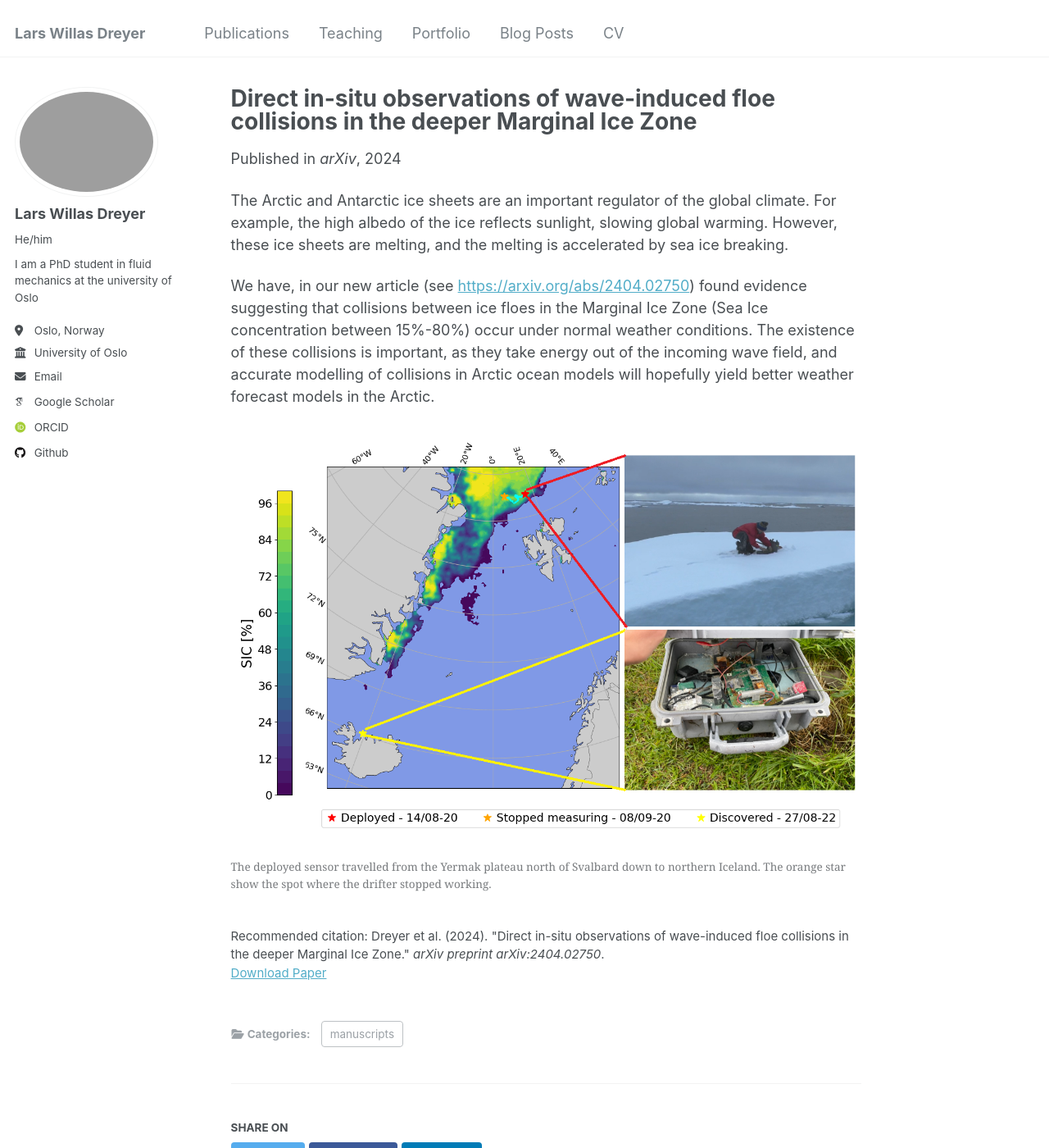
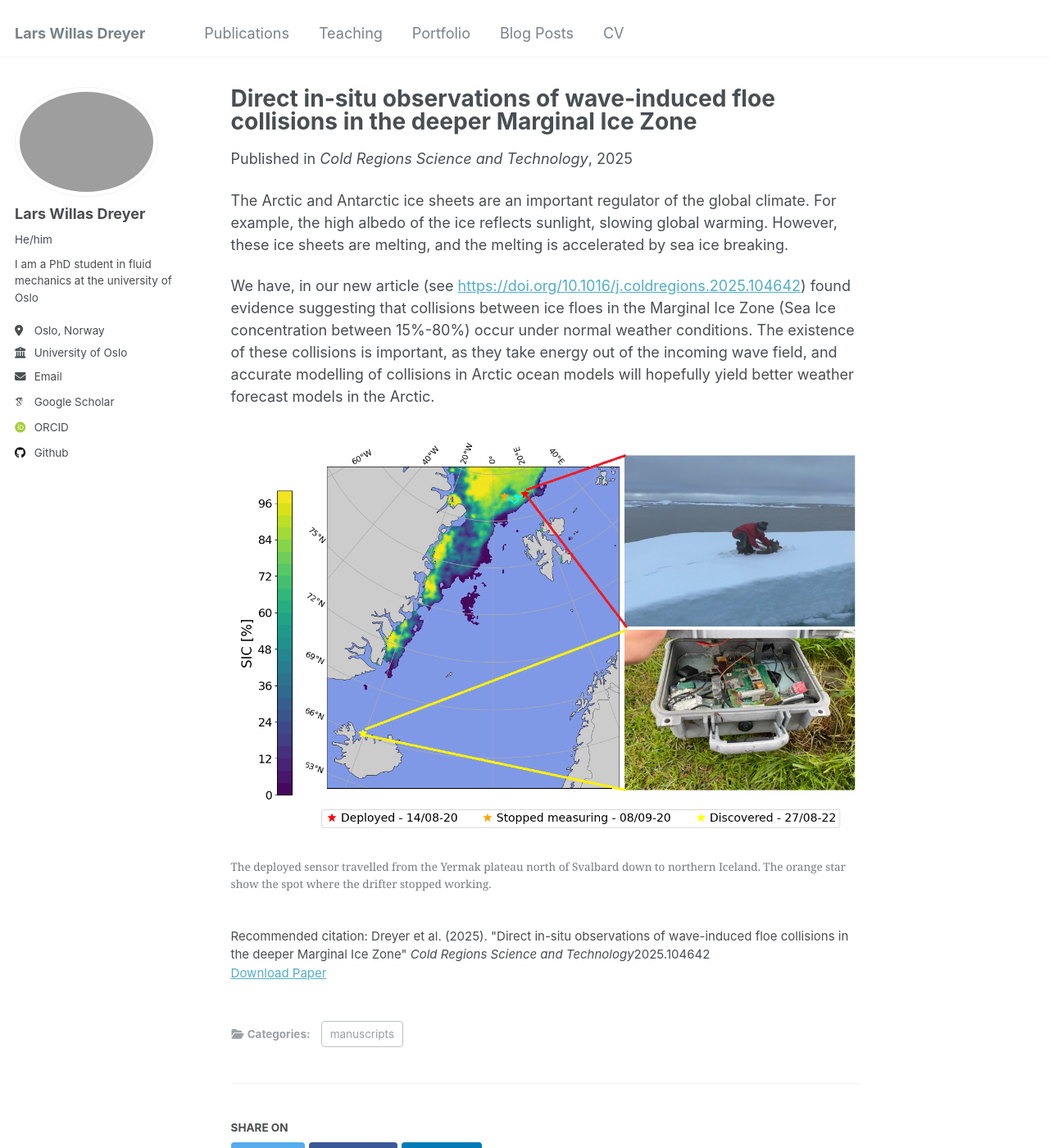
Before and after one commit to larswd/larswd.github.io, a Jekyll site: the page built from _publications/2024-03-04-MIZ-floe-floe-collisions-paper.md, in a window 1280 px wide and 1400 px high. Shown: the whole window at 82% size. Built offline with Jekyll 4.4.1, drawn with Linux system fonts in a browser that asks for light colours; some web fonts are replaced.

Commit message:
updated link to CRST

```diff
--- a/_publications/2024-03-04-MIZ-floe-floe-collisions-paper.md
+++ b/_publications/2024-03-04-MIZ-floe-floe-collisions-paper.md
@@ -2,19 +2,19 @@
 title: "Direct in-situ observations of wave-induced floe collisions in the deeper Marginal Ice Zone"
 collection: publications
 category: manuscripts
-permalink: /publication/2024-03-04-MIZ-floe-floe-collisions-paper
+permalink: /publication/2025-08-19-MIZ-floe-floe-collisions-paper
 excerpt: 'In this article, we present raw acceleration data recovered from a buoy placed on an ice sheet in the arctic marginal ice zone in 2020. We found anomalous and extreme acceleration events in some parts of the recovered data. These events are both phase locked with the wave field and unidirectional, making collisions between ice floes a likely candidate for these events.'
-date: 2024-03-04
-venue: 'arXiv'
-paperurl: 'larswd.github.io/pdf/MIZ_ice_collisions_preprint.pdf'
-citation: 'Dreyer et al. (2024). &quot;Direct in-situ observations of wave-induced floe collisions in the deeper Marginal Ice Zone.&quot; <i>arXiv preprint arXiv:2404.02750</i>.'
+date: 2025-08-19
+venue: 'Cold Regions Science and Technology'
+paperurl: 'larswd.github.io/pdf/MIZ_collision_paper_CRST.pdf'
+citation: 'Dreyer et al. (2025). &quot;Direct in-situ observations of wave-induced floe collisions in the deeper Marginal Ice Zone&quot; <i>Cold Regions Science and Technology</i>2025.104642'
 ---
 
 <p>The Arctic and Antarctic ice sheets are an important regulator of the global climate. For example, the
   high albedo of the ice reflects sunlight, slowing global warming. However, these ice sheets are melting,
   and the melting is accelerated by sea ice breaking. </p>
 
-<p>We have, in our new article  (see <a href="https://arxiv.org/abs/2404.02750">https://arxiv.org/abs/2404.02750</a>)
+<p>We have, in our new article  (see <a href="https://doi.org/10.1016/j.coldregions.2025.104642">https://doi.org/10.1016/j.coldregions.2025.104642</a>)
    found evidence suggesting that collisions between ice floes in the Marginal Ice Zone (Sea Ice concentration between 15%-80%) occur under normal weather conditions.
    The existence of these collisions is important, as they take energy out of the incoming wave field,
    and accurate modelling of collisions in Arctic ocean models will hopefully yield
```
Also changed, not shown: 1 other file.
